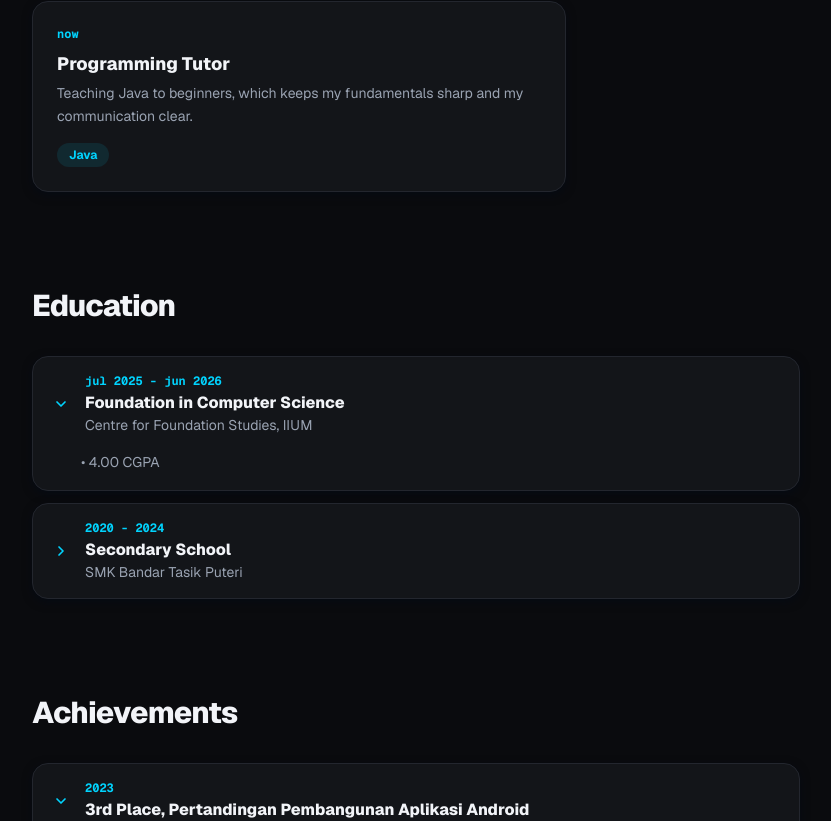
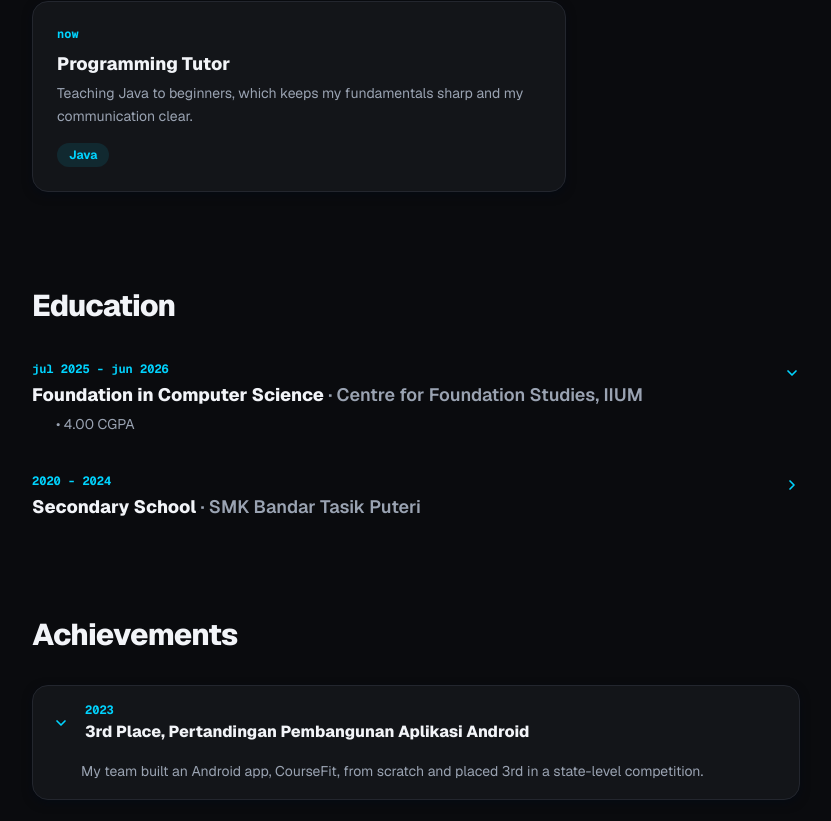
Before and after one commit to miiidev/portfolio, a React (Vite) app: page / in a window 1280 px wide. Shown: the part 1414-2235 px from the top of the page, without its empty margins (64-895 px from the left). Built offline with nearby package versions, Linux system fonts and the light colour scheme.

Commit message:
feat: education card-free collapsible list

```diff
--- a/src/components/EducationSection.tsx
+++ b/src/components/EducationSection.tsx
@@ -19,20 +19,31 @@ export default function EducationSection() {
       <motion.div variants={itemVariants}>
         <SectionHeading>Education</SectionHeading>
       </motion.div>
-      <div className="space-y-3 max-w-3xl">
+      <div className="space-y-8 max-w-3xl">
         {education.map((item, i) => {
           const isOpen = openIndex === i;
+          const headerId = `education-header-${i}`;
+          const bodyId = `education-body-${i}`;
           return (
-            <motion.div
-              key={i}
-              variants={itemVariants}
-              className="rounded-2xl bg-surface border border-edge card-shadow overflow-hidden"
-            >
+            <motion.div key={i} variants={itemVariants}>
+              <h3>
                 <button
+                  id={headerId}
                   onClick={() => setOpenIndex(isOpen ? null : i)}
                   aria-expanded={isOpen}
-                className="w-full flex items-center gap-4 px-5 py-4 min-h-11 text-left"
+                  aria-controls={bodyId}
+                  className="w-full min-h-11 text-left"
                 >
+                  <span className="flex items-start justify-between gap-4">
+                    <span className="min-w-0">
+                      <span className="block font-mono text-xs font-bold text-accent lowercase mb-1">
+                        {item.period}
+                      </span>
+                      <span className="text-lg font-extrabold text-copy">
+                        {item.title}
+                        <span className="text-muted font-semibold"> · {item.org}</span>
+                      </span>
+                    </span>
                     <svg
                       width="16"
                       height="16"
@@ -42,29 +53,29 @@ export default function EducationSection() {
                       strokeWidth="2.5"
                       strokeLinecap="round"
                       strokeLinejoin="round"
-                  className={`text-accent shrink-0 transition-transform duration-300 ${isOpen ? 'rotate-90' : ''}`}
+                      className={`text-accent shrink-0 mt-1 transition-transform duration-300 ${isOpen ? 'rotate-90' : ''}`}
                       aria-hidden="true"
                     >
                       <path d="m9 18 6-6-6-6" />
                     </svg>
-                <div className="min-w-0">
-                  <p className="font-mono text-xs font-bold text-accent lowercase mb-0.5">{item.period}</p>
-                  <h3 className="text-base font-extrabold text-copy">{item.title}</h3>
-                  <p className="text-sm text-muted">{item.org}</p>
-                </div>
+                  </span>
                 </button>
+              </h3>
               <AnimatePresence initial={false}>
                 {isOpen && (
                   <motion.div
+                    id={bodyId}
+                    role="region"
+                    aria-labelledby={headerId}
                     initial={{ height: 0, opacity: 0 }}
                     animate={{ height: 'auto', opacity: 1 }}
                     exit={{ height: 0, opacity: 0 }}
                     transition={{ duration: 0.25, ease: 'easeOut' }}
                     className="overflow-hidden"
                   >
-                    <div className="pl-12 pr-5 pb-4 text-sm text-muted leading-relaxed">
-                      {item.description || 'More details coming soon.'}
-                    </div>
+                    <p className="pl-6 pt-1 text-sm text-muted leading-relaxed">
+                      {item.description}
+                    </p>
                   </motion.div>
                 )}
               </AnimatePresence>
```
Lines whose indentation alone changed are shown as unchanged.
